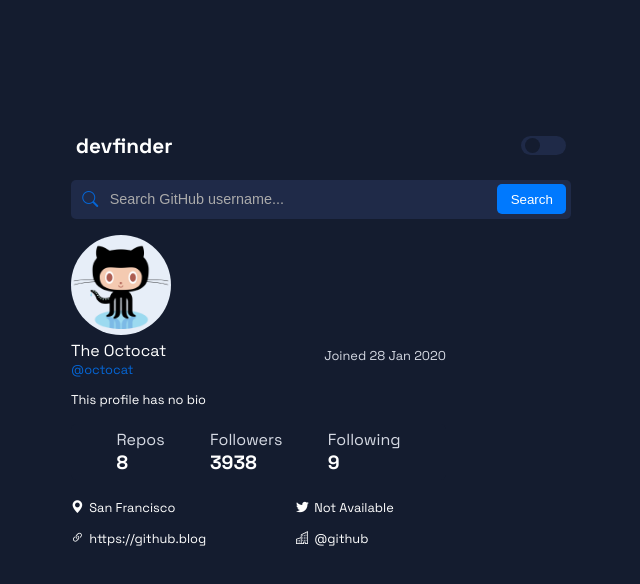
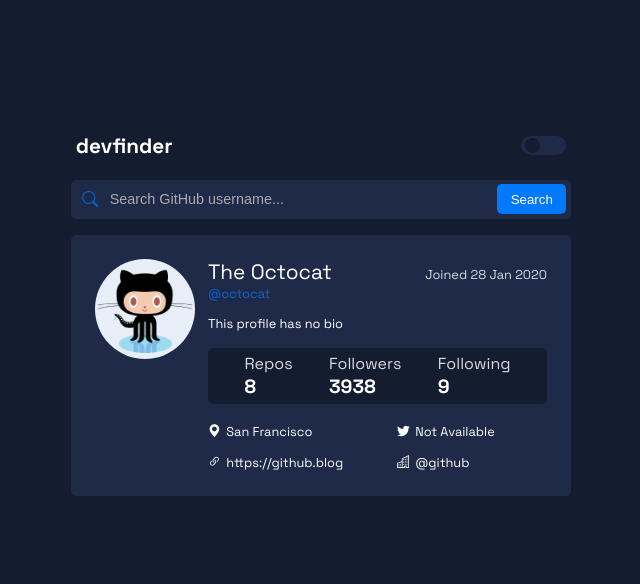
Before and after one commit to joshaodev/Github-user-search-app, a plain HTML site: page index.html in a window 1280 px wide. Shown: the whole page, without its empty margins (319-959 px from the left). Drawn offline with Linux system fonts and the light colour scheme.

Commit message:
resolved problem with Github username

```diff
--- a/index.html
+++ b/index.html
@@ -29,7 +29,7 @@
             <input type="text" name="username" id="username-input" placeholder="Search GitHub username...">
             <button type="submit">Search</button>
         </form>
-        <div class="gituser">
+        <div class="user">
             <div class="user-left">
                 <img src="./img/the_octocat.png" alt="Profile Photo" id="user-profile-img">
             </div>
@@ -37,7 +37,7 @@
                 <div class="user-info">
                     <div class="base-info">
                         <div class="github-user">
-                            <span id="user">The Octocat</span>
+                            <span id="gituser">The Octocat</span>
                             <a href="" target="_blank" id="github-username">@octocat</a>
                         </div>
                         <span id="user-github-join-date">Joined 28 Jan 2020</span>
--- a/js/app.js
+++ b/js/app.js
@@ -5,7 +5,7 @@ const divUser = document.querySelector('.user')
 const divNotFound = document.createElement('div')
 
 const profileImg = document.querySelector('#user-profile-img')
-const gituser = document.querySelector('#user')
+const gituser = document.querySelector('#gituser')
 const dateJoined = document.querySelector('#user-github-join-date')
 const profileUsername = document.querySelector('#github-username')
 const bio = document.querySelector('#user-bio')
```
